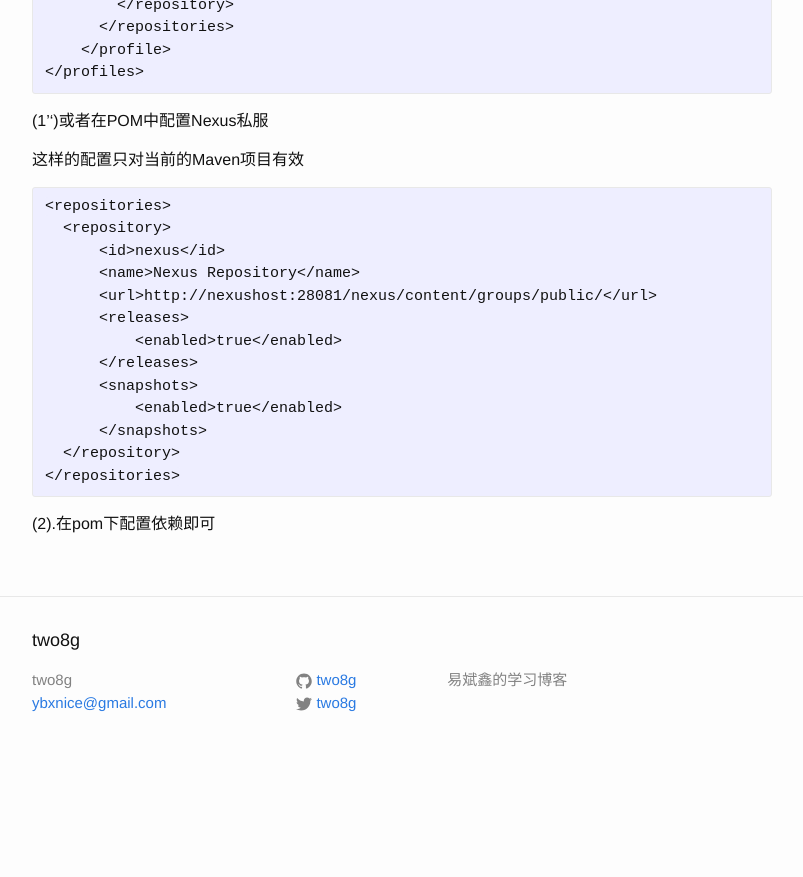
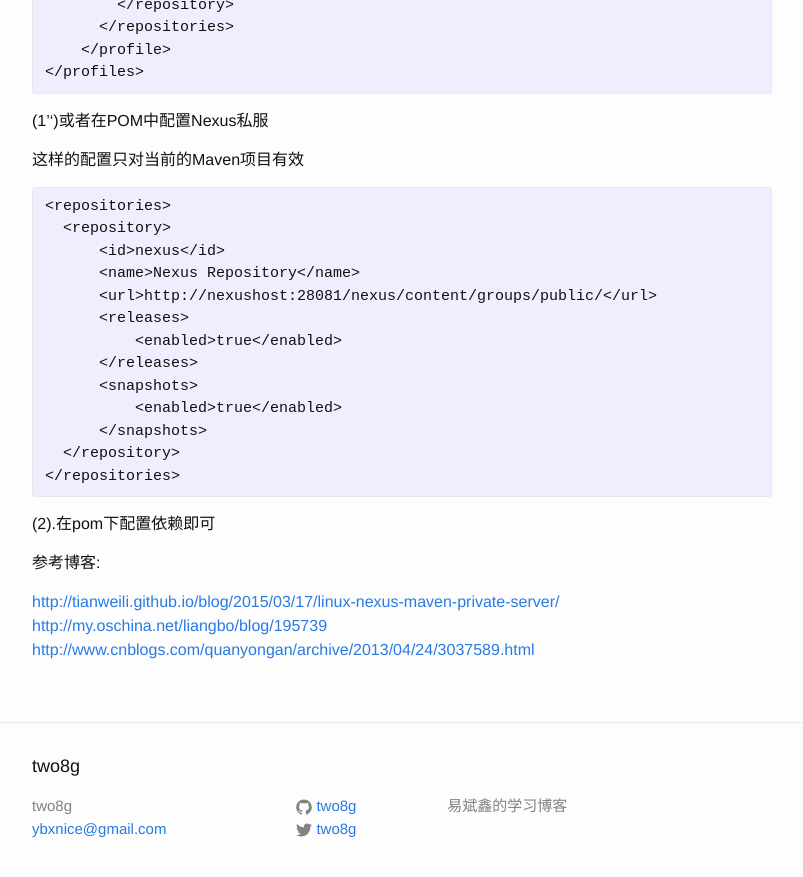
Before and after one commit to two8g/two8g.github.io, a Jekyll site: the page built from _posts/2016-04-15-nexus私服使用.md, in a window 1280 px wide and 900 px high, scrolled down 3435 px. Shown: the top 877 px of the window, without its empty margins (238-1041 px from the left). Built offline with Jekyll 4.4.1, drawn with Linux system fonts in a browser that asks for light colours; before the commit the page ends 4209 px from its top, so only the background shows below that; some of the changed lines change nothing that is shown.

Commit message:
add 或者 参考资料

````diff
--- a/_posts/2016-04-15-nexus私服使用.md
+++ b/_posts/2016-04-15-nexus私服使用.md
@@ -153,3 +153,10 @@ Remote URL: https://repo1.maven.org/maven2/
 ```
 
 (2).在pom下配置依赖即可
+
+
+参考博客:
+
+[http://tianweili.github.io/blog/2015/03/17/linux-nexus-maven-private-server/](http://tianweili.github.io/blog/2015/03/17/linux-nexus-maven-private-server/)
+[http://my.oschina.net/liangbo/blog/195739](http://my.oschina.net/liangbo/blog/195739)
+[http://www.cnblogs.com/quanyongan/archive/2013/04/24/3037589.html](http://www.cnblogs.com/quanyongan/archive/2013/04/24/3037589.html)
````
